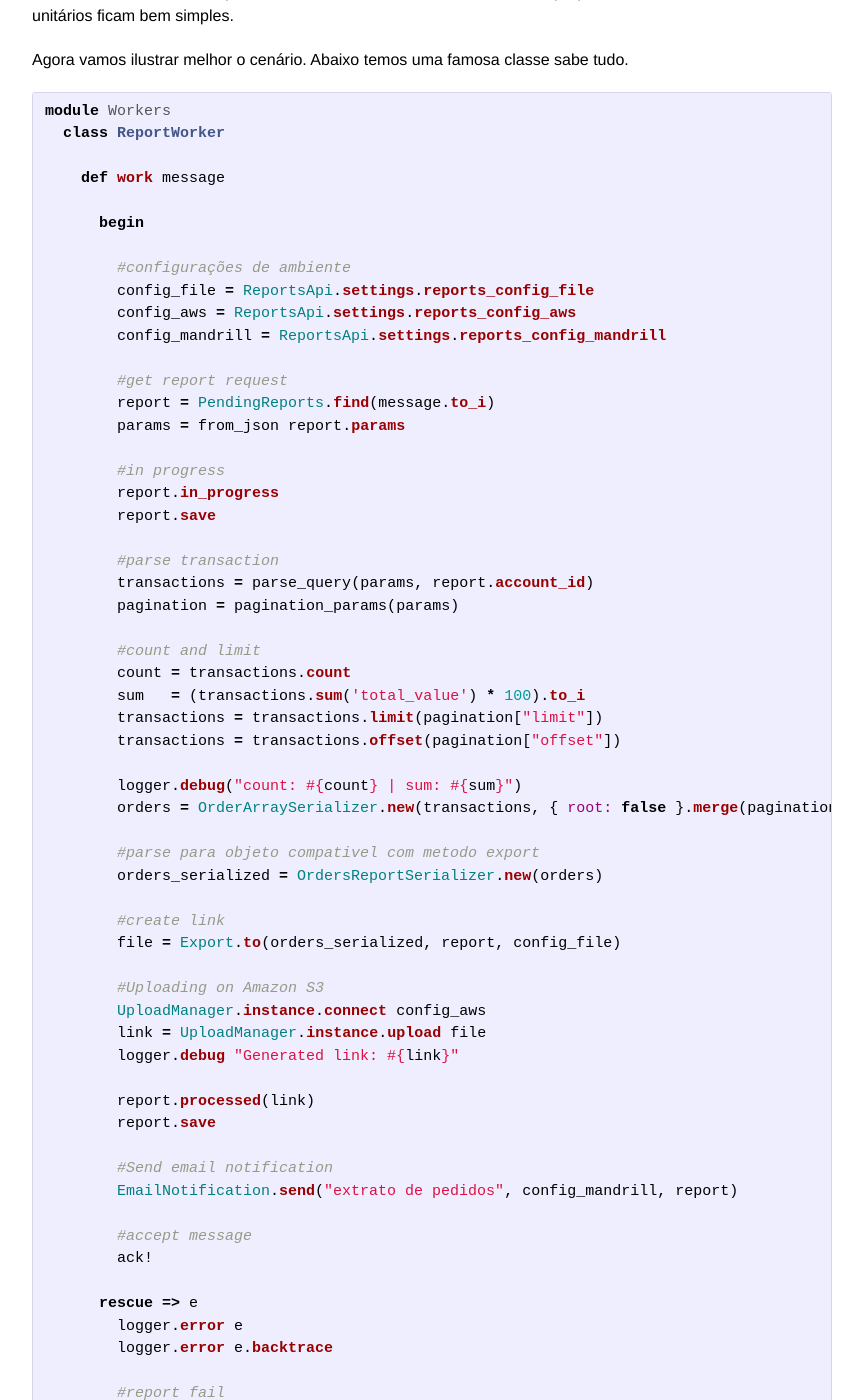
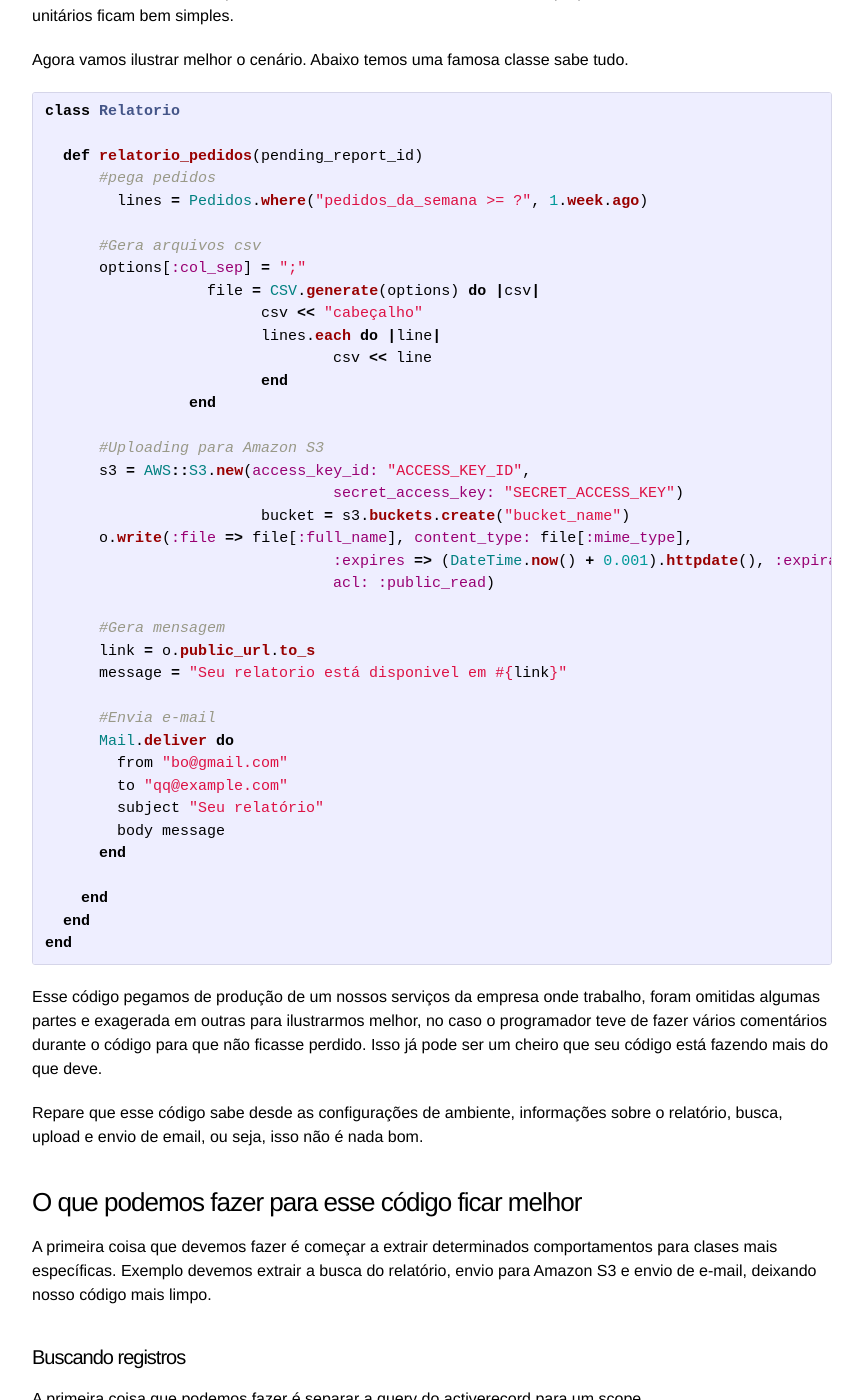
Before and after one commit to brenooliveira/brenooliveira, a Jekyll site: the page built from _posts/2014-08-30-melhorando-como-programador-com-princios-solid.markdown, in a window 1280 px wide and 1400 px high, scrolled down 746 px. Shown: the whole window, without its empty margins (208-1071 px from the left). Built offline with Jekyll 4.4.1, drawn with Linux system fonts in a browser that asks for light colours; some of the changed text lies outside the part shown.

Commit message:
continuar post

```diff
--- a/_config.yml
+++ b/_config.yml
@@ -3,8 +3,8 @@ title: Breno Oliveira
 email: breno26 [at] gmail [dot] com
 description: ""
 baseurl: ""
-# url: "http://brenooliveira.com.br"
-url: "http://localhost:3000"
+url: "http://brenooliveira.com.br"
+# url: "http://localhost:3000"
 twitter_username: brenoholiveira
 github_username:  brenooliveira
 linkedin_username: br.linkedin.com/pub/breno-oliveira/a/713/54a/
--- a/_includes/footer.html
+++ b/_includes/footer.html
@@ -60,3 +60,13 @@
   </div>
 
 </footer>
+<script>
+  (function(i,s,o,g,r,a,m){i['GoogleAnalyticsObject']=r;i[r]=i[r]||function(){
+  (i[r].q=i[r].q||[]).push(arguments)},i[r].l=1*new Date();a=s.createElement(o),
+  m=s.getElementsByTagName(o)[0];a.async=1;a.src=g;m.parentNode.insertBefore(a,m)
+  })(window,document,'script','//www.google-analytics.com/analytics.js','ga');
+
+  ga('create', 'UA-15410555-1', 'auto');
+  ga('send', 'pageview');
+
+</script>
--- a/_posts/2014-08-30-melhorando-como-programador-com-princios-solid.markdown
+++ b/_posts/2014-08-30-melhorando-como-programador-com-princios-solid.markdown
@@ -23,77 +23,103 @@ Para não ficar muito pesado hoje vamos falar de sobre o Princípio de Responsab
 O princípio de responsabilidade única segundo Uncle Bob é que uma classe deve fazer apenas uma coisa e muito bem feita, ou seja, ela deve ter apenas uma responsabilidade. Isso também facilita a crição de seus testes, afinal o trabalho daquela classe é muito bem definido, ela tem um proposíto e realizar seus teste unitários ficam bem simples.
 
 Agora vamos ilustrar melhor o cenário. Abaixo temos uma famosa classe sabe tudo.
-{% highlight ruby %}
-module Workers
-  class ReportWorker
+{% highlight ruby lineos %}
+class Relatorio
 
-    def work message
+  def relatorio_pedidos(pending_report_id)
+      #pega pedidos
+    	lines = Pedidos.where("pedidos_da_semana >= ?", 1.week.ago)
 
-      begin
+      #Gera arquivos csv
+      options[:col_sep] = ";"
+		  file = CSV.generate(options) do |csv|
+  			csv << "cabeçalho"
+  			lines.each do |line|
+  				csv << line
+  			end
+  		end
 
-        #configurações de ambiente
-        config_file = ReportsApi.settings.reports_config_file
-        config_aws = ReportsApi.settings.reports_config_aws
-        config_mandrill = ReportsApi.settings.reports_config_mandrill
+      #Uploading para Amazon S3
+      s3 = AWS::S3.new(access_key_id: "ACCESS_KEY_ID",
+				secret_access_key: "SECRET_ACCESS_KEY")
+			bucket = s3.buckets.create("bucket_name")
+      o.write(:file => file[:full_name], content_type: file[:mime_type],
+				:expires => (DateTime.now() + 0.001).httpdate(), :expiration_time => 30, :single_request => true,
+				acl: :public_read)
 
-        #get report request
-      	report = PendingReports.find(message.to_i)
-        params = from_json report.params
+      #Gera mensagem
+      link = o.public_url.to_s
+      message = "Seu relatorio está disponivel em #{link}"
 
-        #in progress
-        report.in_progress
-        report.save
+      #Envia e-mail
+      Mail.deliver do
+        from "bo@gmail.com"
+        to "qq@example.com"
+        subject "Seu relatório"
+        body message
+      end
 
-        #parse transaction
-      	transactions = parse_query(params, report.account_id)
-        pagination = pagination_params(params)
+    end
+  end
+end
+{% endhighlight %}
 
-        #count and limit
-        count = transactions.count
-        sum   = (transactions.sum('total_value') * 100).to_i
-        transactions = transactions.limit(pagination["limit"])
-        transactions = transactions.offset(pagination["offset"])
+Esse código pegamos de produção de um nossos serviços da empresa onde trabalho, foram omitidas algumas partes e exagerada em outras para ilustrarmos melhor, no caso o programador teve de fazer vários comentários durante o código para que não ficasse perdido. Isso já pode ser um cheiro que seu código está fazendo mais do que deve.
 
-        logger.debug("count: #{count} | sum: #{sum}")
-        orders = OrderArraySerializer.new(transactions, { root: false }.merge(pagination).merge(count: count).merge(totalValueSum: sum))
+Repare que esse código sabe desde as configurações de ambiente, informações sobre o relatório, busca, upload e envio de email, ou seja, isso não é nada bom.
 
-        #parse para objeto compativel com metodo export
-        orders_serialized = OrdersReportSerializer.new(orders)
+### O que podemos fazer para esse código ficar melhor ###
+A primeira coisa que devemos fazer é começar a extrair determinados comportamentos para clases mais específicas. Exemplo devemos extrair a busca do relatório, envio para Amazon S3 e envio de e-mail, deixando nosso código mais limpo.
 
-        #create link
-        file = Export.to(orders_serialized, report, config_file)
+#### Buscando registros ####
+A primeira coisa que podemos fazer é separar a query do activerecord para um scope.
+{% highlight ruby lineos %}
+class User
+  scope :pedidos_da_semana, -> { where("pedidos_da_semana >= ?", 1.week.ago) }
+end
+{% endhighlight %}
 
-        #Uploading on Amazon S3
-        UploadManager.instance.connect config_aws
-        link = UploadManager.instance.upload file
-        logger.debug "Generated link: #{link}"
+#### Gerar CSV ####
+Um próximo paso bem interessante seria separar a classe responsável por gerar o CSV, podemos deixar da seguinte forma:
+{% highlight ruby lineos %}
+class CsvCompiler
+  attr_accessor :data
+  def initialize(data)
+    self.data = Array(data)
+  end
 
-        report.processed(link)
-        report.save
-
-        #Send email notification
-        EmailNotification.send("extrato de pedidos", config_mandrill, report)
-
-        #accept message
-        ack!
-
-      rescue => e
-        logger.error e
-        logger.error e.backtrace
-
-        #report fail
-        report.fail(e.message)
-        report.save
-
-        #reject message
-        false
-
+  def format
+    options[:col_sep] = ";"
+    file = CSV.generate(options) do |csv|
+      csv << "cabeçalho"
+      lines.each do |line|
+        csv << line
       end
     end
   end
 end
 {% endhighlight %}
 
-Esse código pegamos de produção de um nossos serviços da empresa onde trabalho, ele ilustra tão bem que o programador teve de fazer vários comentários durante o código para que não ficasse perdido. Isso já pode ser um cheiro que seu código está fazendo mais do que deve.
+#### Envio de e-mail ####
+Outra tarefa importante é o envio de e-mail
 
-Repare que esse código sabe desde as configurações de ambiente, informações sobre o relatório, busca, serialização, upload e envio de email.
+{% highlight ruby lineos %}
+class ReportMailer
+  attr_accessor :report, :recipient
+
+  def intiialize(report:, recipient:)
+    self.report = report
+    self.recipient = recipient
+  end
+
+  def deliver!
+    mail = Mail.new do
+      from "jjbohn@gmail.com"
+      to recipient
+      subject report.public_link
+    end
+
+    mail.deliver!
+  end
+end
+{% endhighlight %}
```
